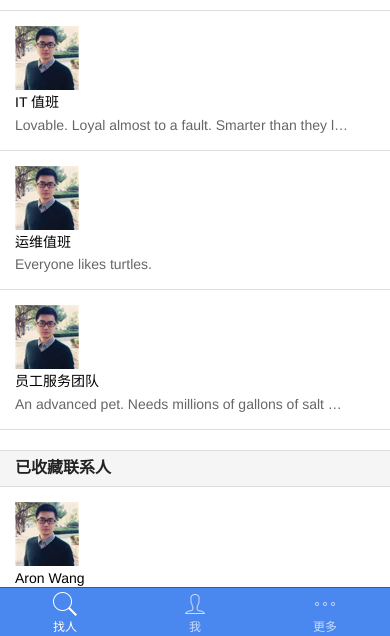
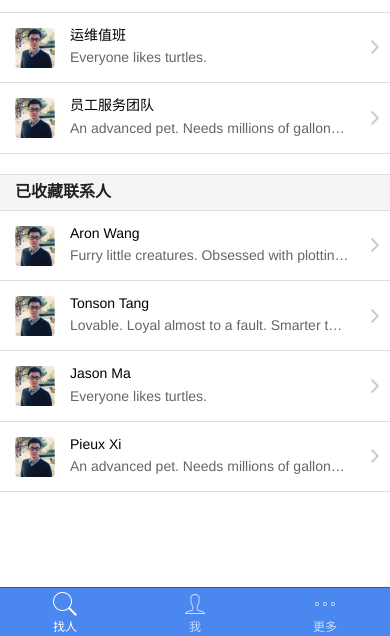
Before and after one commit to pieux/Hermes, a plain HTML site: page www/index.html at #/home in a window 390 px wide. Shown: the part 208-844 px from the top of the page. Drawn offline with Linux system fonts and the light colour scheme; some packages are replaced by stand-ins of ours; files whose address does not match are found by name.

Commit message:
style changed to item-avatar

```diff
--- a/www/templates/app.html
+++ b/www/templates/app.html
@@ -19,14 +19,15 @@
                             常用联系方式
                         </div>
 
-                        <item ng-repeat="commonContact in commonContacts" type="item-text-wrap"
-                              ng-href="#/commonContact/{{commonContact.id}}">
+                        <div ng-repeat="commonContact in commonContacts">
+                            <a class="item item-avatar" ng-href="#/commonContact/{{commonContact.id}}">
                                 <img ng-src="{{commonContact.avatar}}">
 
                                 <h3>{{commonContact.title}}</h3>
 
                                 <p>{{commonContact.description}}</p>
-                        </item>
+                            </a>
+                        </div>
                     </list>
                 </div>
 
@@ -36,14 +37,15 @@
                         <div class="item item-divider">
                             已收藏联系人
                         </div>
-                        <item ng-repeat="starredContact in starredContacts" type="item-text-wrap"
-                              href="#/starredContact/{{starredContact.id}}">
+                        <div ng-repeat="starredContact in starredContacts">
+                            <a class="item item-avatar" ng-href="#/starredContact/{{starredContact.id}}">
                                 <img ng-src="{{starredContact.avatar}}">
 
                                 <h3>{{starredContact.title}}</h3>
 
                                 <p>{{starredContact.description}}</p>
-                        </item>
+                            </a>
+                        </div>
                     </list>
                 </div>
 
```
Lines whose indentation alone changed are shown as unchanged.
